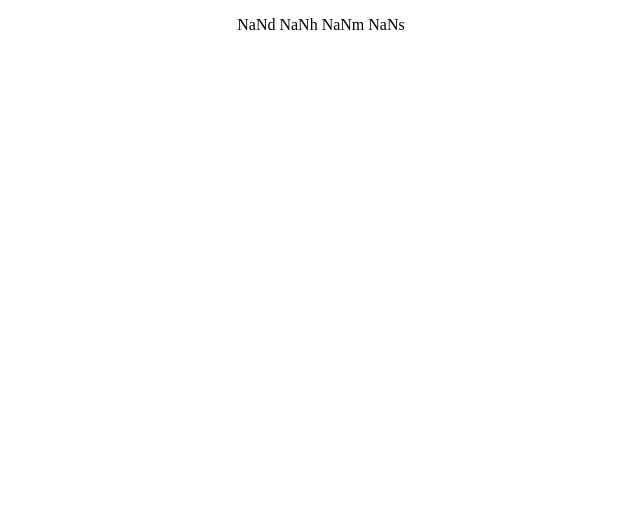
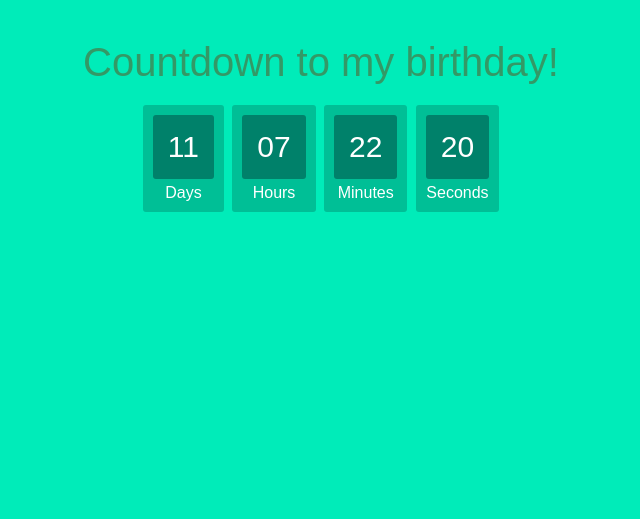
Before and after one commit to noah-grocery/countdown-to-birthday, a plain HTML site: page index.html in a window 1280 px wide. Shown: the whole page, without its empty margins (319-959 px from the left). Drawn offline with Linux system fonts and the light colour scheme.

Commit message:
Update index.html

```diff
--- a/index.html
+++ b/index.html
@@ -5,49 +5,112 @@
       Countdown to my birthday!
     </title>
     <style>
-    #demo {
-      width: 500px;
-      height: 500px;
+      body{
+	text-align: center;
+	background: #00ECB9;
+  font-family: sans-serif;
+  font-weight: 100;
+}
+
+h1{
+  color: #396;
+  font-weight: 100;
+  font-size: 40px;
+  margin: 40px 0px 20px;
+}
+
+#clockdiv{
+	font-family: sans-serif;
+	color: #fff;
+	display: inline-block;
+	font-weight: 100;
+	text-align: center;
+	font-size: 30px;
+}
+
+#clockdiv > div{
+	padding: 10px;
+	border-radius: 3px;
+	background: #00BF96;
+	display: inline-block;
+}
+
+#clockdiv div > span{
+	padding: 15px;
+	border-radius: 3px;
+	background: #00816A;
+	display: inline-block;
+}
+
+.smalltext{
+	padding-top: 5px;
+	font-size: 16px;
 }
     </style>
   </head>
   <body>
+    <h1>Countdown to my birthday!</h1>
+<div id="clockdiv">
+  <div>
+    <span class="days"></span>
+    <div class="smalltext">Days</div>
+  </div>
+  <div>
+    <span class="hours"></span>
+    <div class="smalltext">Hours</div>
+  </div>
+  <div>
+    <span class="minutes"></span>
+    <div class="smalltext">Minutes</div>
+  </div>
+  <div>
+    <span class="seconds"></span>
+    <div class="smalltext">Seconds</div>
+  </div>
+</div>
+    <script>
+      function getTimeRemaining(endtime) {
+  const total = Date.parse(endtime) - Date.parse(new Date());
+  const seconds = Math.floor((total / 1000) % 60);
+  const minutes = Math.floor((total / 1000 / 60) % 60);
+  const hours = Math.floor((total / (1000 * 60 * 60)) % 24);
+  const days = Math.floor(total / (1000 * 60 * 60 * 24));
 
+  return {
+    total,
+    days,
+    hours,
+    minutes,
+    seconds
+  };
+}
 
-<!-- Display the countdown timer in an element -->
-  <center>
-<p id="demo"></p>
-  </center>
+function initializeClock(id, endtime) {
+  const clock = document.getElementById(id);
+  const daysSpan = clock.querySelector('.days');
+  const hoursSpan = clock.querySelector('.hours');
+  const minutesSpan = clock.querySelector('.minutes');
+  const secondsSpan = clock.querySelector('.seconds');
 
-<script>
-// Set the date we're counting down to
-var countDownDate = new Date("Apr 16, 2023 12:00:00AM").getTime();
+  function updateClock() {
+    const t = getTimeRemaining(endtime);
 
-// Update the count down every 1 second
-var x = setInterval(function() {
+    daysSpan.innerHTML = t.days;
+    hoursSpan.innerHTML = ('0' + t.hours).slice(-2);
+    minutesSpan.innerHTML = ('0' + t.minutes).slice(-2);
+    secondsSpan.innerHTML = ('0' + t.seconds).slice(-2);
 
-  // Get today's date and time
-  var now = new Date().getTime();
+    if (t.total <= 0) {
+      clearInterval(timeinterval);
+    }
+  }
 
-  // Find the distance between now and the count down date
-  var distance = countDownDate - now;
+  updateClock();
+  const timeinterval = setInterval(updateClock, 1000);
+}
 
-  // Time calculations for days, hours, minutes and seconds
-  var days = Math.floor(distance / (1000 * 60 * 60 * 24));
-  var hours = Math.floor((distance % (1000 * 60 * 60 * 24)) / (1000 * 60 * 60));
-  var minutes = Math.floor((distance % (1000 * 60 * 60)) / (1000 * 60));
-  var seconds = Math.floor((distance % (1000 * 60)) / 1000);
-
-  // Display the result in the element with id="demo"
-  document.getElementById("demo").innerHTML = days + "d " + hours + "h "
-  + minutes + "m " + seconds + "s ";
-
-  // If the count down is finished, write some text
-  if (distance < 0) {
-    clearInterval(x);
-    document.getElementById("demo").innerHTML = "EXPIRED";
-  }
-}, 1000);
+const deadline = 'April 16 2023';
+initializeClock('clockdiv', deadline);
     </script>
   </body>
-<html>
+</html>
```
Lines whose indentation alone changed are shown as unchanged.
